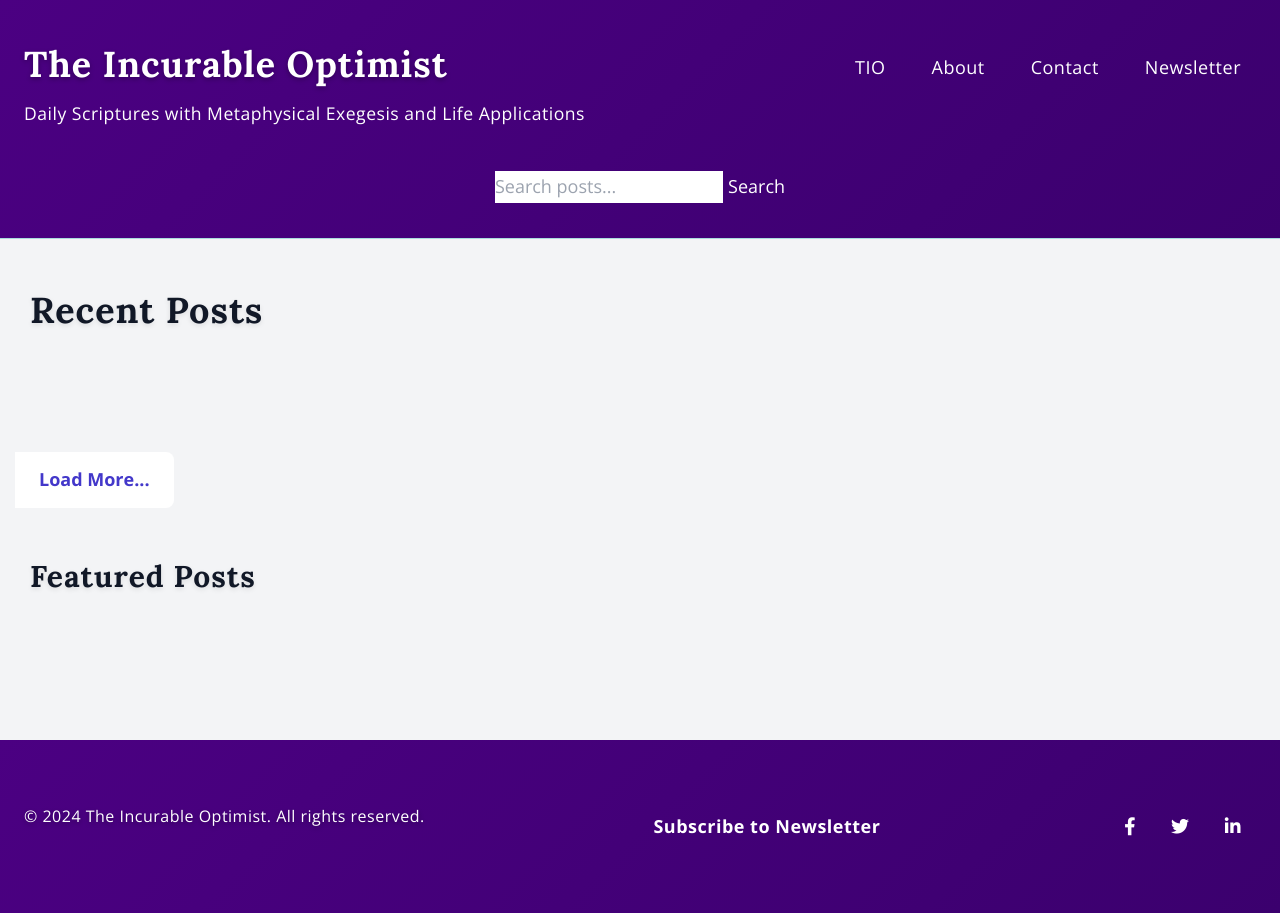
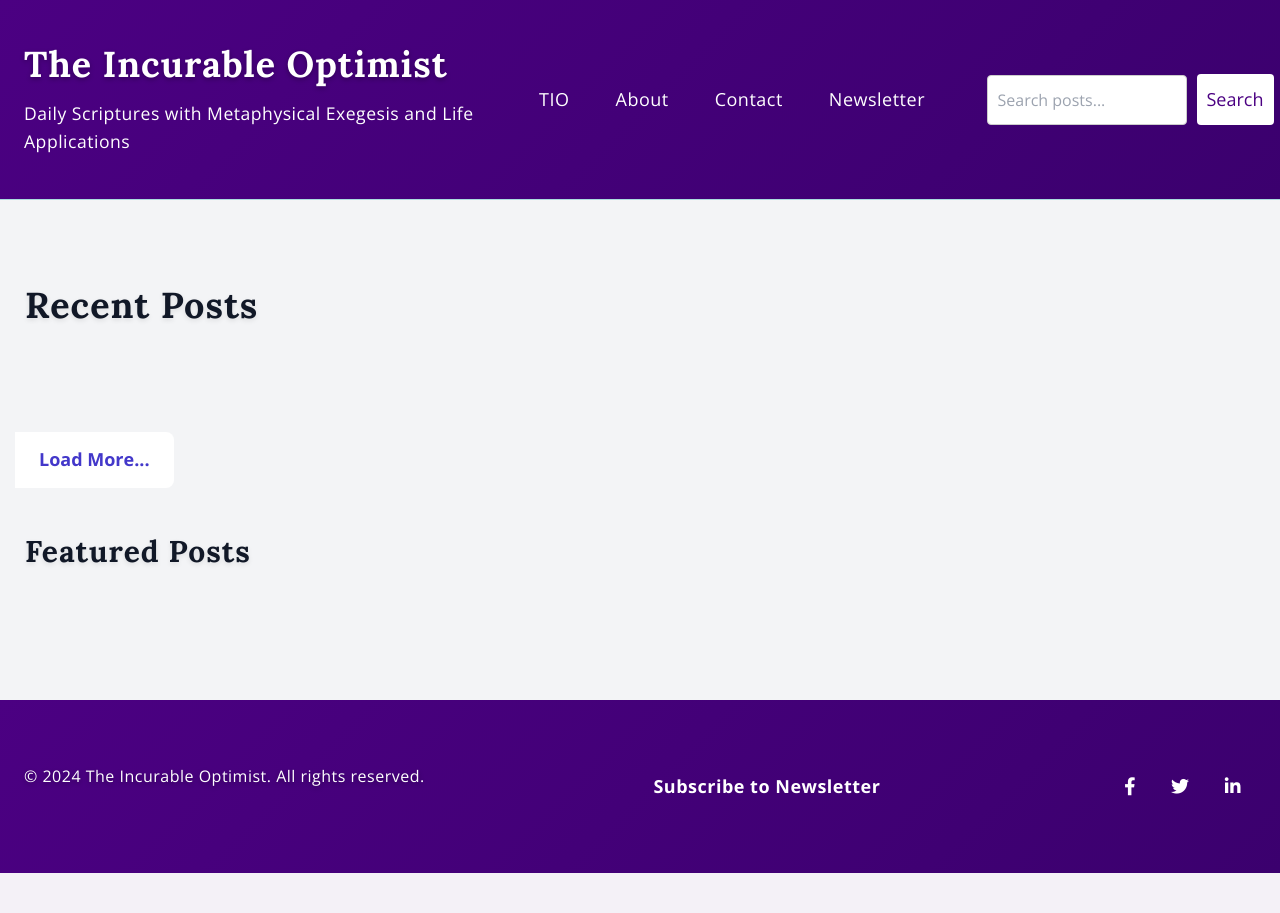
Before and after one commit to bliboalbert/TheIncurableOptimist, a Django app: page / in a window 1280 px wide. After the commit the page ends 873 px from the top, so only its background shows below. Run offline with Django 5.2, Linux system fonts and the light colour scheme; data that the repository does not hold is empty.

Commit message:
Add newsletter alert, redesign header and tested all features

```diff
--- a/tio/blog/static/blog/custom.css
+++ b/tio/blog/static/blog/custom.css
@@ -29,9 +29,14 @@ p {
     align: left;
 }
 
-nav, .search {
+nav .search {
     padding-bottom: 35px;
 }
+.search {
+    margin-left: 700px;
+    margin-bottom: 35px;
+}
+
 
 
 
@@ -48,11 +53,11 @@ nav, .search {
 /* Increase spacing around content */
 
 .grid {
-    padding: 10px 10px;
+    padding: 5px 5px;
 }
 
 .recent, .comment, .related, .tags, .featured {
-    padding: 30px;
+    padding: 25px;
 }
 
 h1, h2 {
@@ -268,3 +305,111 @@ button.news {
 .newsletter {
     padding-top: 150px;
 }
+
+
+/* Search form styles (Mobile-First) */
+.search-form {
+    width: 100%;
+    max-width: 300px;
+    margin: 10px auto;
+    display: flex;
+    justify-content: center;
+    align-items: center;
+}
+
+.search-input {
+    width: 100%;
+    padding: 10px;
+    font-size: 16px;
+    border: 1px solid #ccc;
+    border-radius: 4px;
+}
+
+.search-button {
+    padding: 10px;
+    background-color: white;
+    color: #4B0082;
+    border: none;
+    cursor: pointer;
+    border-radius: 4px;
+    margin-left: 10px;
+}
+
+/* For larger screens */
+@media (min-width: 768px) {
+    header {
+        display: flex;
+        justify-content: space-between;
+        align-items: center;
+    }
+
+    body {
+        padding-top: 200px;
+    }
+
+    .search-form {
+        max-width: 300px;
+    }
+
+    .search-input {
+        width: calc(100% - 100px);
+    }
+
+    .search-button {
+        width: auto;
+    }
+}
+
+/* Basic styles for navbar */
+.navbar {
+    display: flex;
+    justify-content: space-between;
+    align-items: center;
+    background-color: #333;
+    padding: 10px;
+}
+
+.navbar a {
+    color: white;
+    text-decoration: none;
+    padding: 6px 10px;
+}
+
+.nav-links {
+    display: none; /* Hidden on mobile */
+    list-style: none;
+    flex-direction: column;
+    align-items: center;
+    padding: 0;
+}
+
+.nav-links li {
+    margin: 10px 0;
+}
+
+/* Hamburger toggle */
+.navbar-toggle {
+    background: none;
+    border: none;
+    color: white;
+    font-size: 24px;
+    cursor: pointer;
+}
+
+/* Show menu on mobile when toggle is active */
+.show {
+    display: flex;
+    flex-direction: row;
+}
+
+/* For larger screens */
+@media (min-width: 768px) {
+    .nav-links {
+        display: flex;
+        flex-direction: row;
+    }
+
+    .navbar-toggle {
+        display: none; /* Hide hamburger on larger screens */
+    }
+}
--- /dev/null
+++ b/tio/blog/static/blog/navbar.js
@@ -0,0 +1,8 @@
+document.addEventListener("DOMContentLoaded", function () {
+    const toggleButton = document.getElementById('navbar-toggle');
+    const navLinks = document.getElementById('nav-link');
+
+    toggleButton.addEventListener('click', function () {
+        navLinks.classList.toggle('show');
+    });
+});
--- a/tio/blog/static/blog/newsletter_alert.js
+++ b/tio/blog/static/blog/newsletter_alert.js
@@ -1,5 +1,6 @@
 document.addEventListener("DOMContentLoaded", function () {
     const newsletterForm = document.getElementById("newsletter-form");
+    const newsletterLink = document.getElementById("newsletter-link");
 
     if (newsletterForm) {
         newsletterForm.addEventListener("submit", function (event) {
--- /dev/null
+++ b/tio/blog/static/image/favicon_io/about.txt
@@ -0,0 +1,6 @@
+This favicon was generated using the following font:
+
+- Font Title: Lora
+- Font Author: Copyright 2011 The Lora Project Authors (https://github.com/cyrealtype/Lora-Cyrillic), with Reserved Font Name "Lora".
+- Font Source: https://fonts.gstatic.com/s/lora/v35/0QI6MX1D_JOuGQbT0gvTJPa787weuyJGmKxemMeZ.ttf
+- Font License: SIL Open Font License, 1.1 (http://scripts.sil.org/OFL))
--- a/tio/blog/templates/blog/base.html
+++ b/tio/blog/templates/blog/base.html
@@ -13,6 +13,12 @@
     <link rel="stylesheet" href="https://cdnjs.cloudflare.com/ajax/libs/font-awesome/6.0.0-beta3/css/all.min.css">
     <link href="https://fonts.googleapis.com/css2?family=Lora:wght@400;700&family=Open+Sans:wght@300;400;700&display=swap" rel="stylesheet">
 
+    <!-- Favicon -->
+    <link rel="apple-touch-icon" sizes="180x180" href="{% static 'image/favicon_io/apple-touch-icon.png' %}">
+    <link rel="icon" type="image/png" sizes="32x32" href="{% static 'image/favicon_io/favicon-32x32.png' %}">
+    <link rel="icon" type="image/png" sizes="16x16" href="{% static 'image/favicon_io/favicon-16x16.png' %}">
+    <link rel="manifest" href="{% static 'image/favicon_io/site.webmanifest' %}">
+
     <!-- Alpine.js for interactivity -->
     <script defer src="https://cdn.jsdelivr.net/npm/alpinejs@2.8.2/dist/alpine.min.js"></script>
     {% block extra_head %}{% endblock %}
@@ -26,18 +32,26 @@
             <h1 class="text-4xl font-bold">The Incurable Optimist</h1>
             <p class="mt-2">Daily Scriptures with Metaphysical Exegesis and Life Applications</p>
         </div>
-        <nav class="mt-4 md:mt-0">
-            <ul class="flex space-x-4">
+<!--        <nav class="mt-4 md:mt-0">-->
+        <nav class="flex items-center justify-between p-4 text-white">
+
+            <!-- Hamburger icon for mobile -->
+            <button class="navbar-toggle block lg:hidden text-3xl focus:outline-none" id="navbar-toggle">
+                &#9776; <!-- Hamburger icon -->
+            </button>
+
+            <ul class="nav-links hidden lg:flex space-x-4" id="nav-link">
                 <li><a href="{% url 'post_list' %}" class="hover:text-white">TIO</a></li>
                 <li><a href="{% url 'about' %}" class="hover:text-white">About</a></li>
                 <li><a href="{% url 'contact' %}" class="hover:text-white">Contact</a></li>
-                <li><a href="{% url 'newsletter_subscribe' %}" class="hover:text-white" target="_self">Newsletter</a></li>
+                <li><a href="{% url 'newsletter_subscribe' %}" class="hover:text-white" target="_self" id="newsletter-link">Newsletter</a></li>
             </ul>
         </nav>
     </div>
-    <form class="search" action="{% url 'post_search' %}" method="GET">
-        <input type="text" name="q" placeholder="Search posts...">
-        <button type="submit">Search</button>
+
+    <form class="search-form" action="{% url 'post_search' %}" method="GET">
+        <input class="search-input" type="text" name="q" placeholder="Search posts..." required>
+        <button class="search-button" type="submit">Search</button>
     </form>
 </header>
 
@@ -60,6 +74,6 @@
         </div>
     </footer>
 
-    {% block extra_scripts %}{% endblock %}
+    <script src="{% static 'blog/navbar.js' %}">{% block extra_scripts %}{% endblock %}</script>
 </body>
 </html>
--- a/tio/blog/templates/blog/post_detail.html
+++ b/tio/blog/templates/blog/post_detail.html
@@ -134,5 +134,7 @@
     </ul>
 
     <!-- Link to the JavaScript file -->
+    <script src="{% static 'blog/load_more.js' %}"></script>
     <script src="{% static 'blog/progress.js' %}"></script>
+    <script src="{% static 'blog/navbar.js' %}"></script>
 {% endblock %}
--- a/tio/blog/templates/blog/post_list.html
+++ b/tio/blog/templates/blog/post_list.html
@@ -62,4 +62,5 @@
 {% endif %}
     <!-- Link to the JS file -->
     <script src="{% static 'blog/load_more.js' %}"></script>
+<!--    <script src="{% static 'blog/navbar.js' %}"></script>-->
 {% endblock %}
--- a/tio/blog/templates/blog/post_partial_list.html
+++ b/tio/blog/templates/blog/post_partial_list.html
@@ -1,5 +1,5 @@
 {% for post in posts %}
-    <div class="card bg-white shadow-lg rounded-lg p-6">
+    <div class="post-card bg-white shadow-lg rounded-lg p-6">
         <h3 class="text-2xl font-semibold mb-2"><a href="{% url 'post_detail' post.pk %}" class="text-indigo-700 hover:underline">{{ post.title }}</a></h3>
         <p class="text-gray-600">{{ post.scripture|striptags|truncatewords:20|safe }}</p>
         <p class="text-sm text-gray-400 mt-4">Posted on {{ post.created_at }} | Category: {{ post.category.name }}</p>
```
Also changed, not shown: other parts of tio/blog/static/blog/custom.css (+36 -4 lines), tio/blog/static/image/favicon_io/android-chrome-192x192.png (added), tio/blog/static/image/favicon_io/android-chrome-512x512.png (added), tio/blog/static/image/favicon_io/apple-touch-icon.png (added), tio/blog/static/image/favicon_io/favicon-16x16.png (added), tio/blog/static/image/favicon_io/favicon-32x32.png (added), tio/blog/static/image/favicon_io/favicon.ico (added), tio/blog/static/image/favicon_io/site.webmanifest (added).
